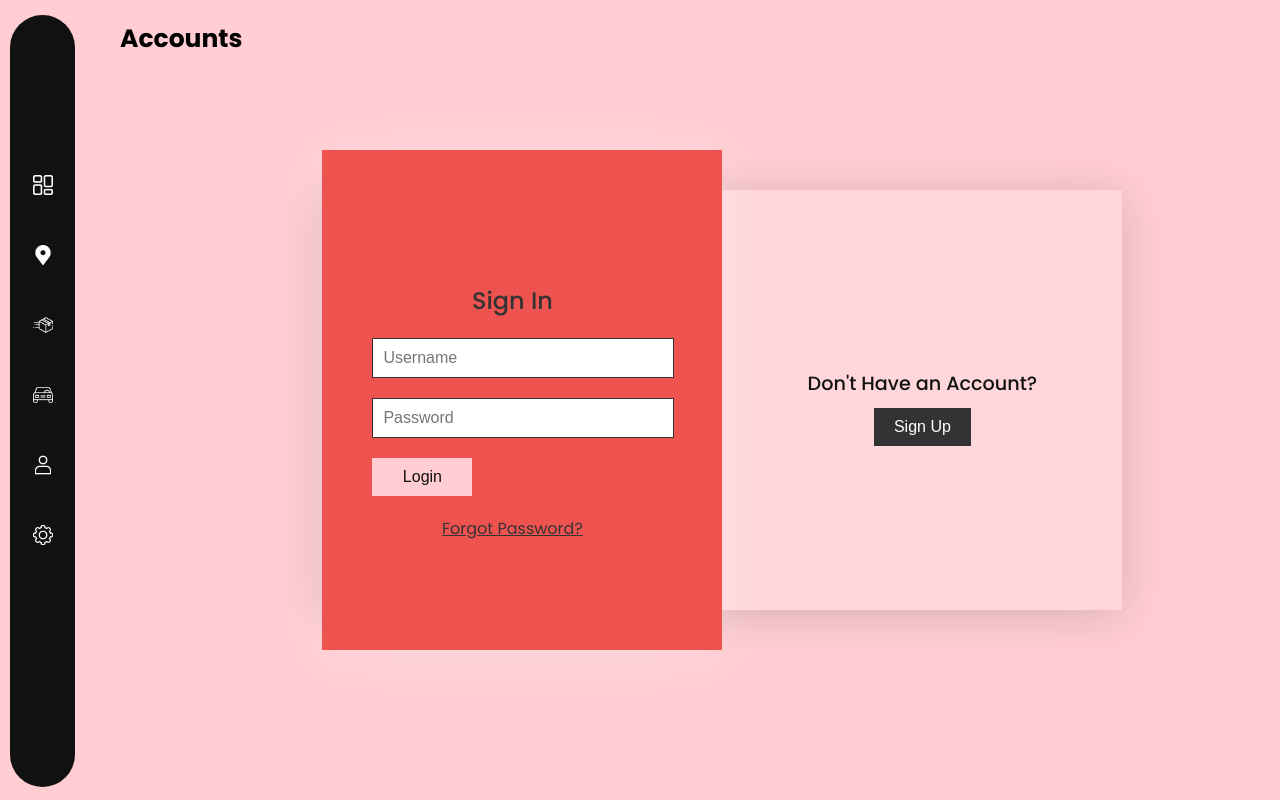
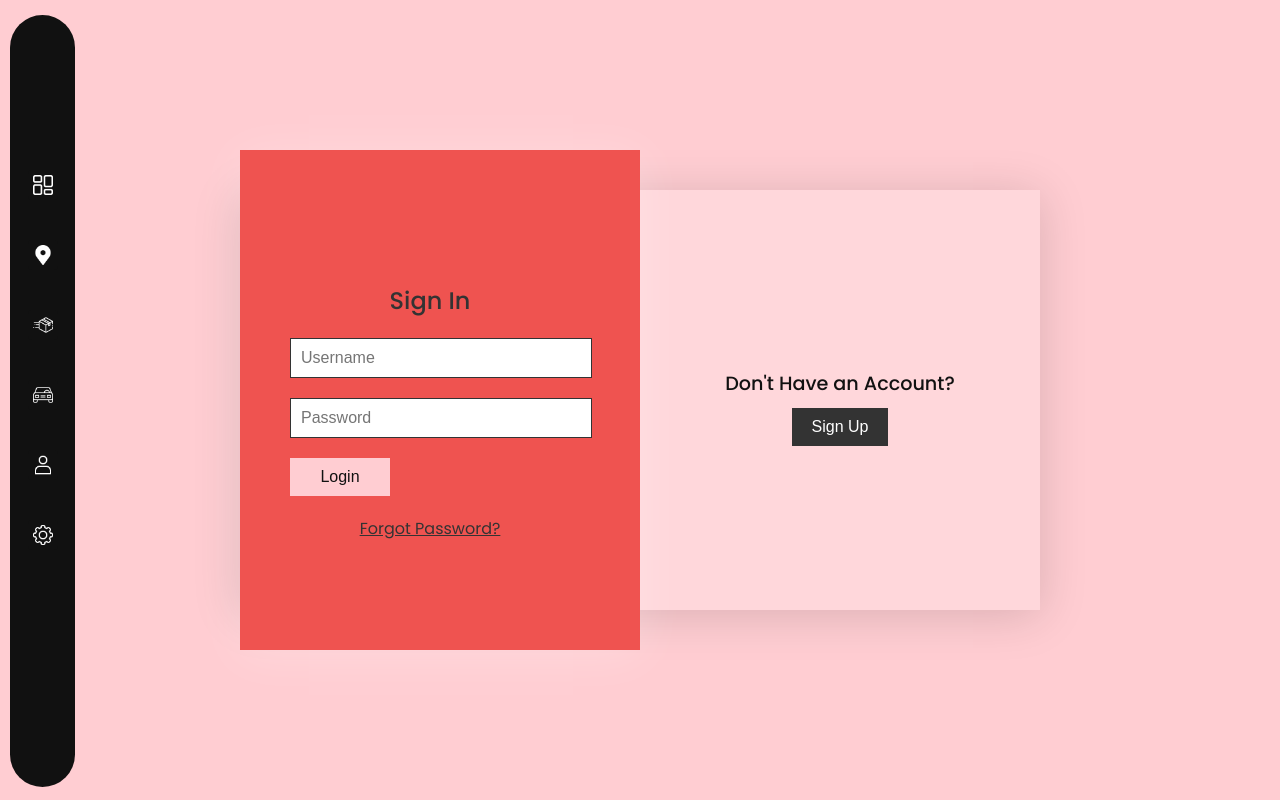
Before and after one commit to priyanshug01/Delivery-Tracking, a React (Create React App) app: page /accounts in a window 1280 px wide. Built offline with nearby package versions, Linux system fonts and the light colour scheme.

Commit message:
Fixed Bugs

```diff
--- a/src/pages/account.js
+++ b/src/pages/account.js
@@ -14,7 +14,6 @@ const Account = () => {
 
   return (
     <>
-      <span className="heading">Accounts</span>
       <div className={`acc-page ${activeForm === 'signup' ? 'active' : ''}`}>
         <div className={`acc-container ${activeForm === 'signup' ? 'active' : ''}`}>
           <div className="backg">
--- a/src/styles/account.css
+++ b/src/styles/account.css
@@ -1,9 +1,3 @@
-.heading {
-    font-size: 25px;
-    font-weight: 700;
-    float: left;
-}
-
 .acc-page {
     display: flex;
     justify-content: center;
@@ -11,7 +5,7 @@
     align-items: center;
     min-height: 100vh;
     transition: 0.5s;
-    width: 75%;
+    width: 100%;
 }
 
 .acc-page.active {
@@ -151,6 +145,7 @@
     background: #ef5350;
     color: #ffffff;
 }
+
 /*
 @media (max-width: 991px) {
     .acc-container {
```
